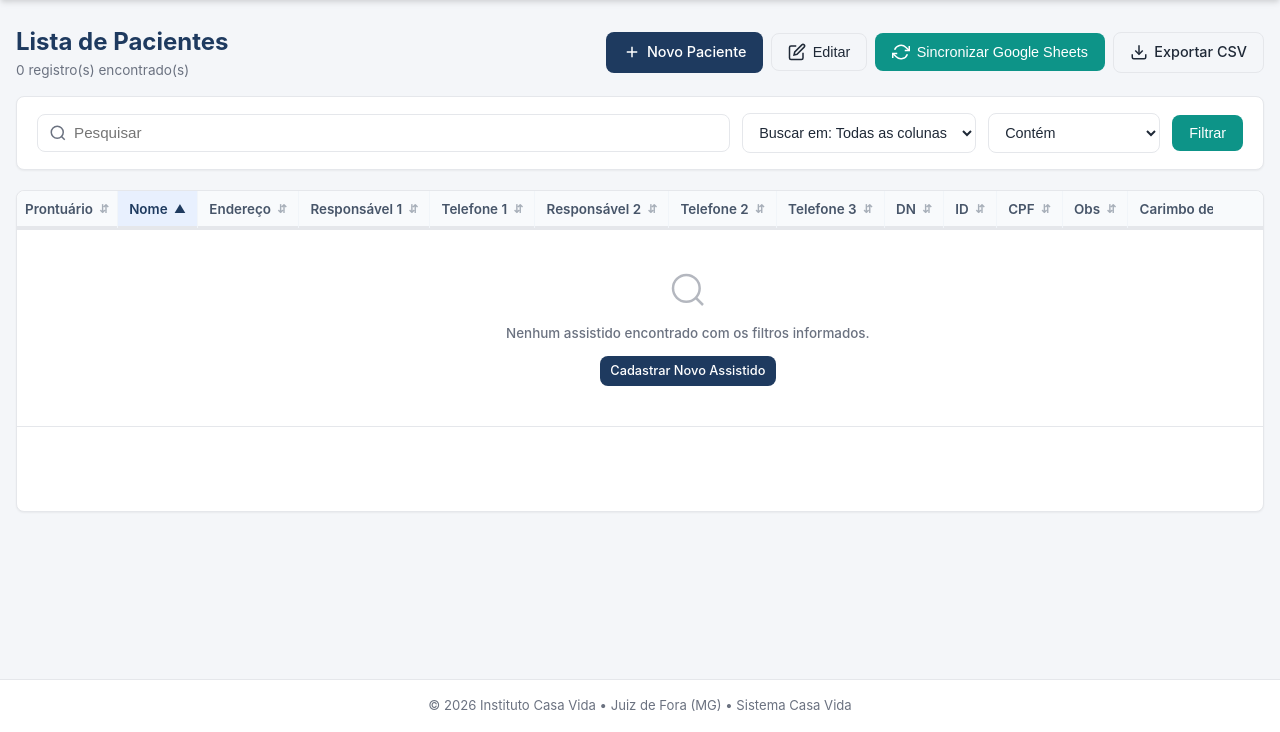
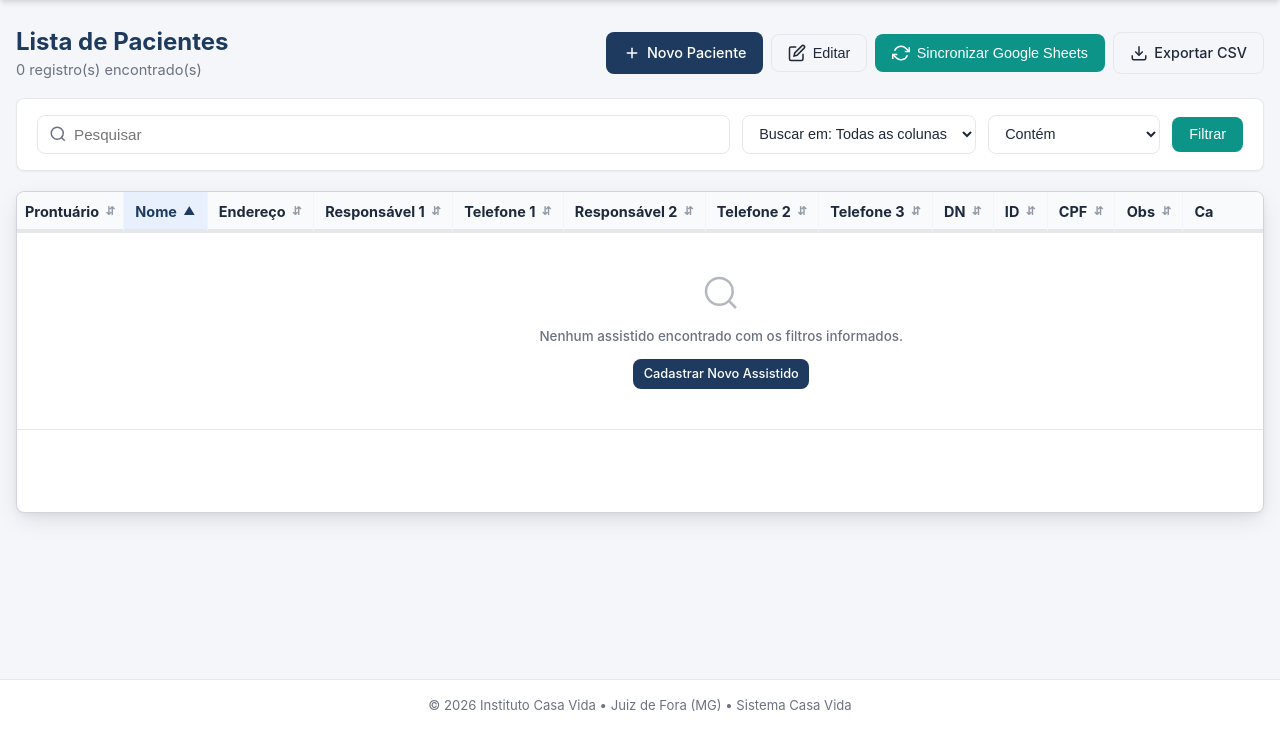
Before and after one commit to icaro193593/sistemacasavida, a Flask app: page / in a window 1280 px wide. Shown: the part 68-800 px from the top of the page. Run offline with Flask 3, Linux system fonts and the light colour scheme; data that the repository does not hold is empty.

Commit message:
small tweaks na interface

```diff
--- a/app/static/css/estilo.css
+++ b/app/static/css/estilo.css
@@ -472,6 +472,12 @@ body {
   margin-bottom: 1rem;
 }
 
+.card-planilha,
+.card:has(.tabela-container) {
+  border-color: #d1d5db;
+  box-shadow: 0 8px 24px -4px rgba(15, 23, 42, 0.12), 0 3px 8px -2px rgba(15, 23, 42, 0.07);
+}
+
 .tabela-planilha-container {
   max-height: calc(100vh - 265px);
   min-height: 320px;
@@ -586,8 +592,9 @@ body {
 
 .tabela th {
   background-color: #f8fafc;
-  color: #475569;
-  font-weight: 600;
+  color: #1e293b;
+  font-size: calc(0.9rem + 1px);
+  font-weight: 750;
   padding: 0.75rem 1rem;
   border-bottom: 2px solid var(--cor-borda);
   white-space: nowrap;
@@ -616,6 +623,11 @@ body {
   padding: 0.55rem 0.7rem;
   font-size: 0.84rem;
   border-right: 1px solid #f1f5f9;
+}
+
+.tabela-planilha th {
+  font-size: calc(0.84rem + 1px);
+  font-weight: 750;
 }
 
 .tabela-planilha th:last-child,
@@ -730,6 +742,11 @@ body {
 
 .tabela-planilha td[data-campo="nome"] {
   min-width: 160px;
+
+}
+
+.tabela-planilha td[data-campo="nome"] strong {
+  font-weight: 630;
 }
 
 .tabela-planilha td[data-campo="endereco"],
--- a/app/templates/logs.html
+++ b/app/templates/logs.html
@@ -6,7 +6,7 @@
 <div style="display: flex; justify-content: space-between; align-items: center; margin-bottom: 1rem; flex-wrap: wrap; gap: 0.75rem;">
     <div>
         <h1 style="font-size: 1.5rem; color: var(--cor-primaria); font-weight: 700;">Logs de Alterações</h1>
-        <p style="font-size: 0.85rem; color: var(--cor-texto-mutado);">
+        <p style="font-size: calc(0.85rem + 1px); color: var(--cor-texto-mutado);">
             Histórico completo de adições, edições, remoções e sincronizações realizadas no sistema &bull; {{ total_registros }} registro(s) encontrado(s)
         </p>
     </div>
--- a/app/templates/pacientes/index.html
+++ b/app/templates/pacientes/index.html
@@ -6,7 +6,7 @@
 <div style="display: flex; justify-content: space-between; align-items: center; margin-bottom: 1rem; flex-wrap: wrap; gap: 0.75rem;">
     <div>
         <h1 style="font-size: 1.5rem; color: var(--cor-primaria); font-weight: 700;">Lista de Pacientes</h1>
-        <p style="font-size: 0.85rem; color: var(--cor-texto-mutado);">{{ total_registros }} registro(s) encontrado(s)</p>
+        <p style="font-size: calc(0.85rem + 1px); color: var(--cor-texto-mutado);">{{ total_registros }} registro(s) encontrado(s)</p>
     </div>
     <div style="display: flex; gap: 0.5rem; flex-wrap: wrap; align-items: center;">
         <a href="{{ url_for('pacientes.novo') }}" class="btn btn-primario">
```
